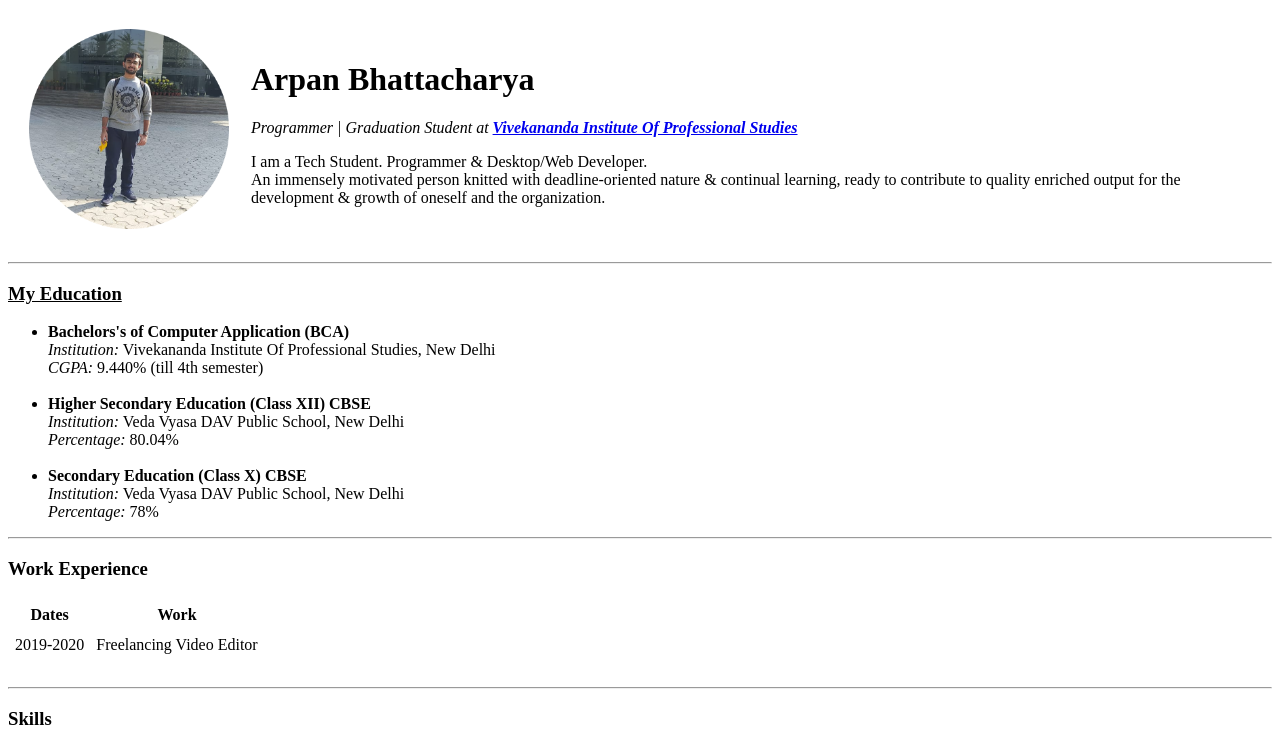
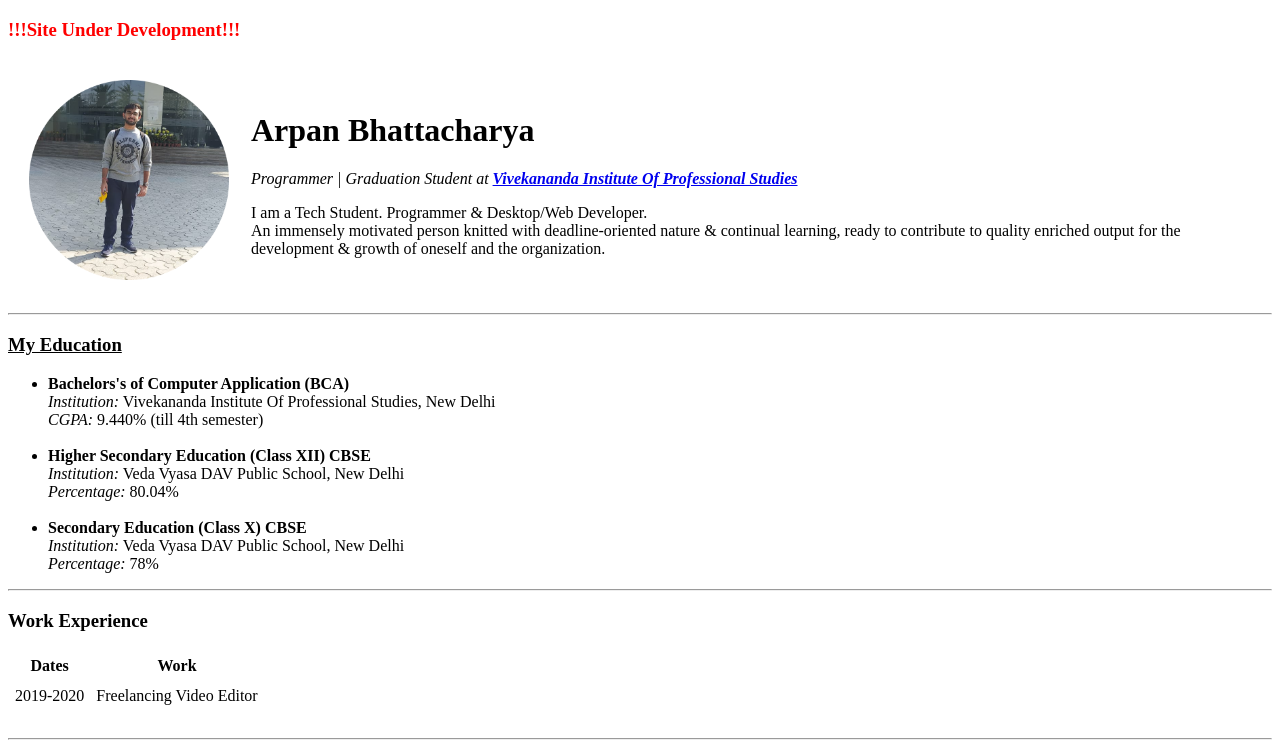
Before and after one commit to ArpanBhattacharya21/resume, a plain HTML site: page index.html in a window 1280 px wide. Shown: the top 745 px of the page. Drawn offline with Linux system fonts and the light colour scheme.

Commit message:
Update index.html

```diff
--- a/index.html
+++ b/index.html
@@ -4,9 +4,16 @@
 <head>
   <meta charset="utf-8">
   <title>Arpan's Personal Site</title>
+  <style>
+      #redDev
+      {
+        color : red;
+      }
+    </style>
 </head>
 
 <body>
+  <h3 id="redDev">!!!Site Under Development!!!</h3>
   <table cellspacing="20">
     <tr>
       <td> <img src="images\arpan-modified.png" alt="arpan_profile_pic" height="200" width="" /></td>
```
